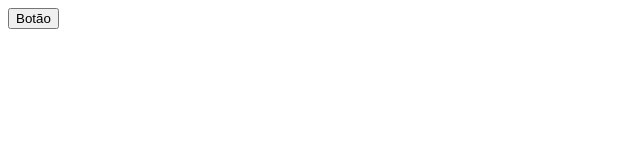
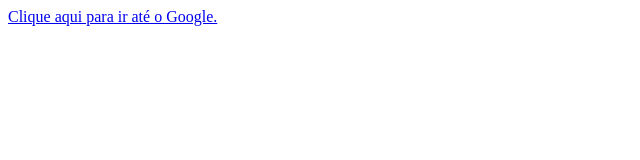
Before and after one commit to nikolasluiz123/AulasJS, a plain HTML site: page Skylab/index.html in a window 1280 px wide. Shown: the whole page, without its empty margins (0-640 px from the left). Drawn offline with Linux system fonts and the light colour scheme.

Commit message:
Redirecionando
Redirecionamento com window.location.href e criação de elementos html

```diff
--- a/Skylab/index.html
+++ b/Skylab/index.html
@@ -9,13 +9,27 @@
 </head>
 
 <body>
-    <button id="btnMover">Botão</button>
+    <div id="app">
+
+    </div>
 
 <script>
-    var element = document.querySelector("button[id=btnMover]");
-    console.log(element);
+    function retornar(){
+        window.location.href = 'http://127.0.0.1:5500/index.html';
+    }
 
-    element.onclick = () => { alert("Aeeeee") };
+    var linkElement = document.createElement('a');
+    linkElement.href = 'https://www.google.com.br';
+    linkElement.addEventListener('onClick', () => {
+        window.location.href = "";
+    });
+
+    var textElement = document.createTextNode('Clique aqui para ir até o Google.');
+    linkElement.append(textElement);
+
+    var divElement = document.querySelector('#app');
+    divElement.appendChild(linkElement);
+
 </script>
 
 </body>
```
